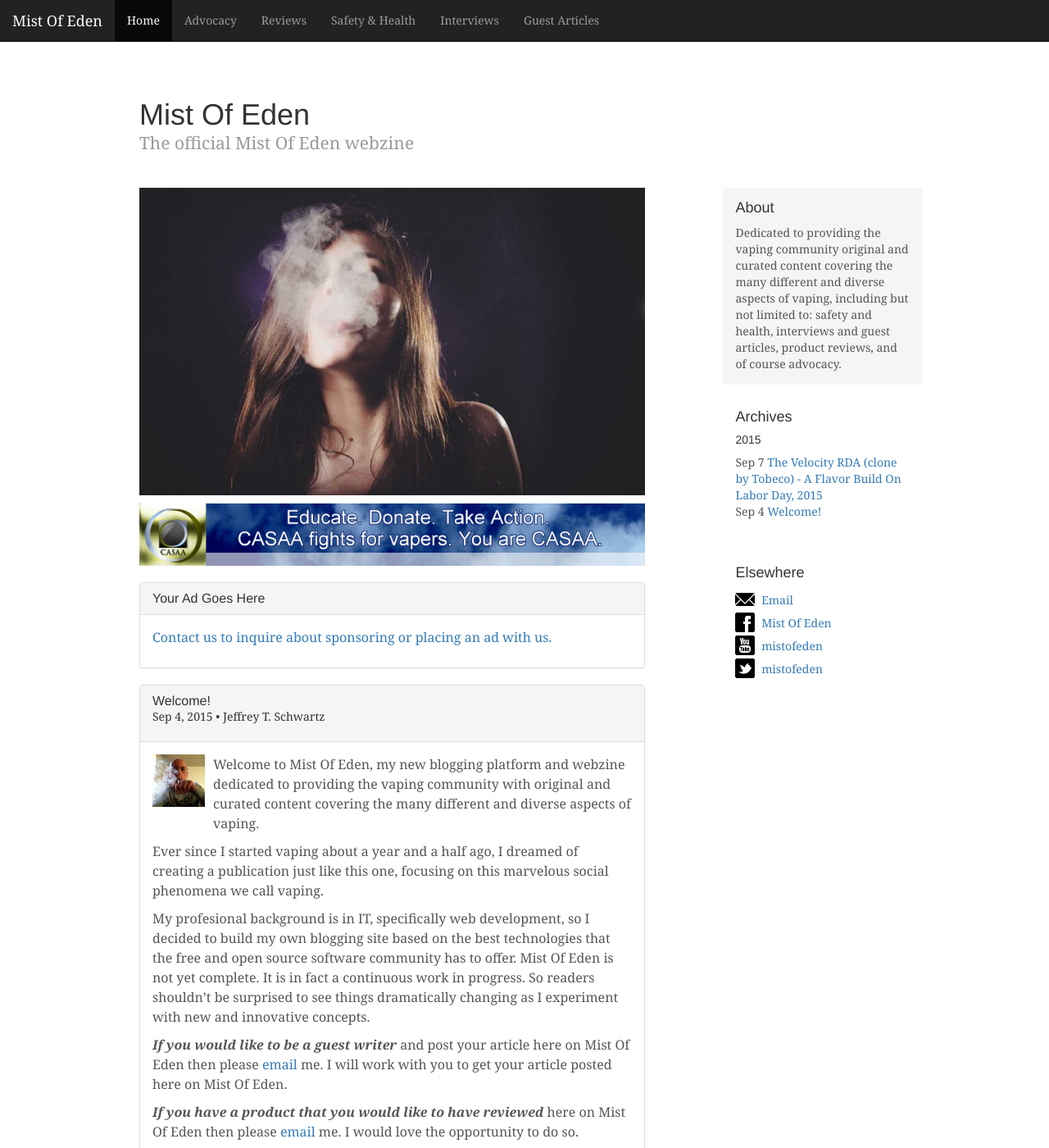
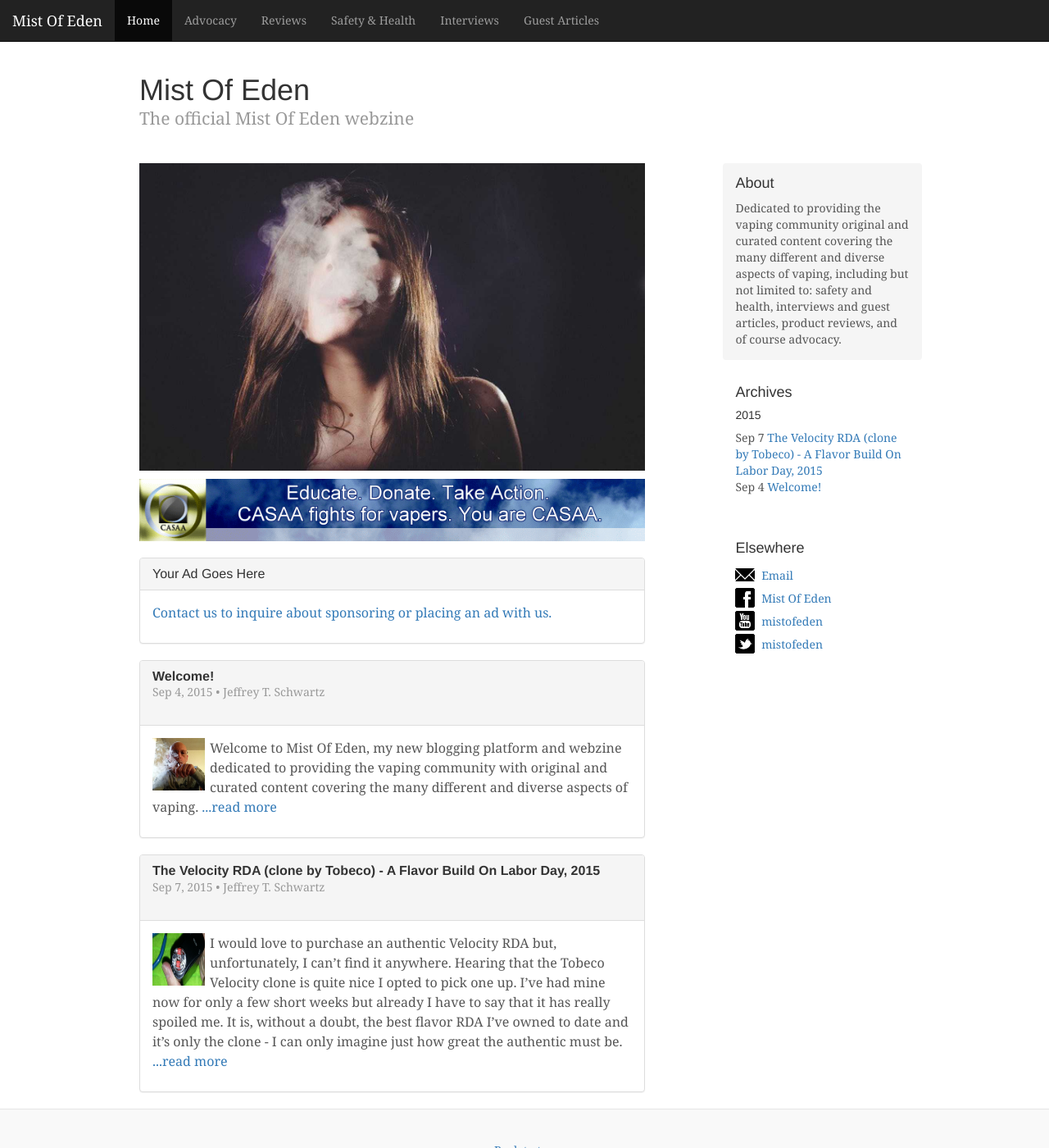
Before and after one commit to mistofeden/mistofeden.github.io, a Jekyll site: the page built from index.html, in a window 1280 px wide and 1400 px high. Shown: the whole window at 82% size. Built offline with Jekyll 4.4.1, drawn with Linux system fonts in a browser that asks for light colours; some of the changed text lies outside the part shown.

Commit message:
Design changes to the index page.

```diff
--- a/css/site.scss
+++ b/css/site.scss
@@ -92,7 +92,7 @@ h6, .h6 {
   padding-bottom: 20px;
 }
 .blog-title {
-  margin-top: 30px;
+  // margin-top: 30px;
   margin-bottom: 0;
   font-weight: normal;
 }
@@ -187,8 +187,22 @@ h6, .h6 {
 .article-eic .panel-body img, .blog-post-content img:first-child {
     @extend .pull-left;
     vertical-align: top;
-    margin: 0 10px 10px 0;
+    margin: 0 6px 6px 0;
 }
+
+.article-eic .panel-heading .panel-title, .article-post .panel-heading .panel-title {
+    color: $text-color;
+    font-weight: bold;
+}
+
+.article-eic .panel-heading .panel-title:hover, .article-post .panel-heading .panel-title:hover {
+    text-decoration: underline;
+    color: $text-color;
+}
+
+// .article-eic .panel-heading a:hover, .article-post .panel-heading a:hover {
+//     text-decoration-color: currentColor;
+// }
 
 .list-archive h5 {
     margin-top: 10px;
--- a/index.html
+++ b/index.html
@@ -19,33 +19,47 @@ title: Mist Of Eden
 
     {% for post in site.categories.eic limit: 1 %}
     <div class="panel-heading">
-        <h3 class="panel-title">{{ post.title }}</h3>
+        <a href="{{ post.url }}">
+            <h3 class="panel-title">{{ post.title }}</h3>
+        </a>
         <!-- <h5>By <a href="#">{{ site.editorinchief }}</a></h5>
         <h6>{{ post.date  | date: "%b %-d, %Y" }}</h6> -->
-        <p class="post-meta">{{ post.date | date: "%b %-d, %Y" }}{% if post.author %} • {{ post.author }}{% endif %}{% if page.meta %} • {{ page.meta }}{% endif %}</p>
+        <p class="blog-post-meta">{{ post.date | date: "%b %-d, %Y" }}{% if post.author %} • {{ post.author }}{% endif %}{% if page.meta %} • {{ page.meta }}{% endif %}</p>
     </div>
     <article class="panel-body blog-post-content">
-        <img src="{{ "/images/eic-profile-photo.jpg" | prepend: site.baseurl }}"
-        width="64" height="64"
-        alt="Photo of the Editor-in-chief">
-        {{ post.content }}
+        <div class="thumb">
+            <a href="{{ post.url }}">
+                <img src="{{ "/images/eic-profile-photo.jpg" | prepend: site.baseurl }}"
+                width="64" height="64"
+                alt="Photo of the Editor-in-chief">
+            </a>
+        </div>
+        <p>{{ post.excerpt | strip_html }}<a href="{{ post.url }}">...read more</a></p>
+
     </article>
     {% endfor %}
 
 </div>
 
-<div class="panel panel-default">
+{% for post in site.posts %}
+    {% if post.category != "eic" %}
+<div class="panel panel-default article-post">
     <div class="panel-heading">
-        <h3 class="panel-title">Articles</h3>
+        <a href="{{ post.url }}">
+            <h3 class="panel-title">{{ post.title }}</h3>
+        </a>
+        <p class="blog-post-meta">{{ post.date | date: "%b %-d, %Y" }}{% if post.author %} • {{ post.author }}{% endif %}{% if page.meta %} • {{ page.meta }}{% endif %}</p>
     </div>
-    <div class="panel-body blog-post-content">
-        <ul class="list-archives">
-            {% for post in site.posts %}
-            <li>
-                <span>{{ post.date | date: "%b %-d, %Y" }}</span>
-                <a href="{{ post.url | prepend: site.baseurl }}">{{ post.title }} By {{ post.author }}</a>
-            </li>
-            {% endfor %}
-        </ul>
-    </div>
+    <article class="panel-body blog-post-content">
+        <div class="thumb">
+            <a href="{{ post.url }}">
+                <img src="{{ post.og-image | prepend: site.baseurl }}"
+                width="64" height="64"
+                alt="Article photo">
+            </a>
+        </div>
+        <p>{{ post.excerpt | strip_html }}<a href="{{ post.url }}">...read more</a></p>
+    </article>
 </div>
+    {% endif %}
+{% endfor %}
--- a/posts/eic/_posts/2015-09-04-welcome-to-mist-of-eden.markdown
+++ b/posts/eic/_posts/2015-09-04-welcome-to-mist-of-eden.markdown
@@ -4,6 +4,7 @@ title:  "Welcome!"
 date:   2015-09-04
 author: Jeffrey T. Schwartz
 authorImg: eic-profile-photo.jpg
+category: eic
 ---
 Welcome to Mist Of Eden, my new blogging platform and webzine dedicated to
 providing the vaping community with original and curated content covering the
```
